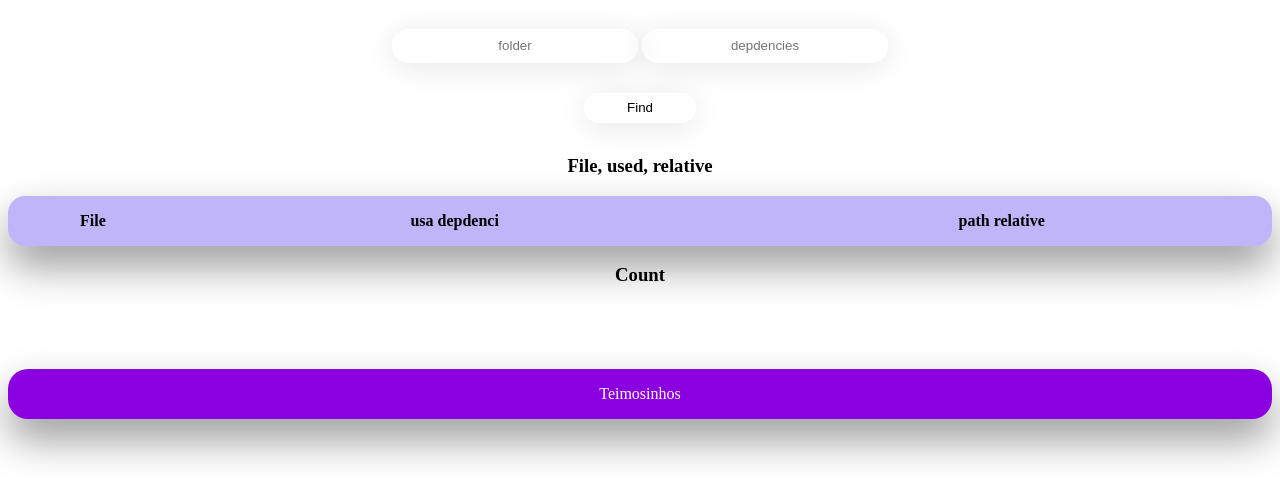
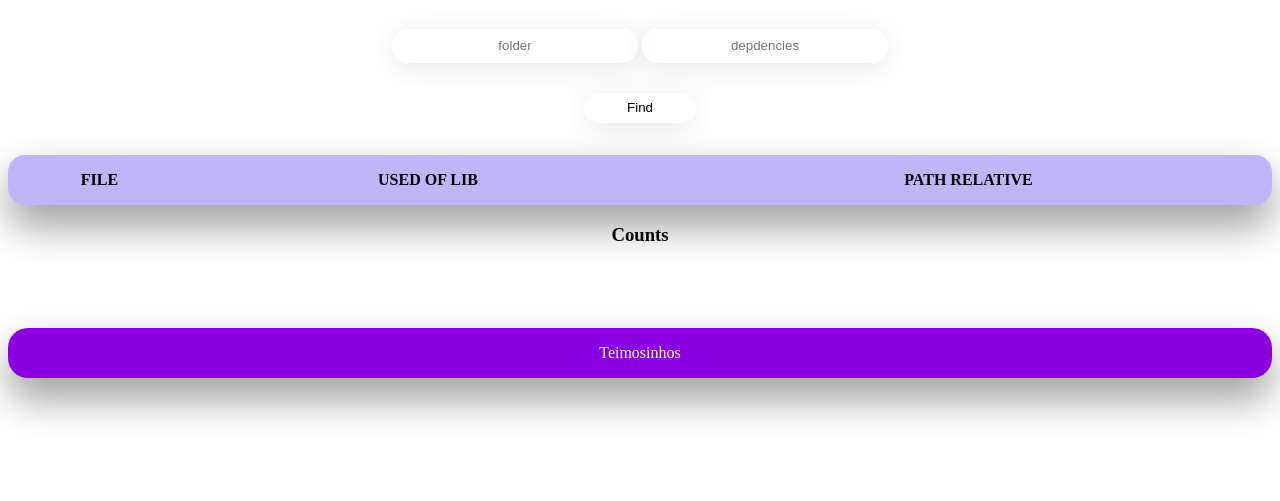
Before and after one commit to josiasmartins/manager-reports, a website: page public/index.html in a window 1280 px wide. Shown: the part 151-652 px from the top of the page. Drawn offline with Linux system fonts and the light colour scheme.

Commit message:
refactor: change name

```diff
--- a/public/index.html
+++ b/public/index.html
@@ -28,7 +28,7 @@
 
     <div class="container-input">
       <input id="folder" class="input" type="text" required placeholder="folder">
-      <input id="depdency" class="input" type="text" required placeholder="depdencies">
+      <input id="depdency" class="input" type="text" oninput="updateValue()" required placeholder="depdencies">
     </div>
 
     <div class="container-button">
@@ -37,38 +37,25 @@
     </div>
 
     <div class="container-table">
-      <h3>File, used, relative</h3>
+      <h3 class="lib"></h3>
       <table>
         <thead>
           <tr>
-            <th>File</th>
-            <th>usa depdenci</th>
-            <th>path relative</th>
+            <th>FILE</th>
+            <th>USED OF LIB</th>
+            <th>PATH RELATIVE</th>
           </tr>
         </thead>
 
         <tbody class="tbody-list">
-          <!-- <tr>
-            <th>novo</th>
-            <th>tres tres tres tres tres tres trestrestrestres trestrestres trestrestres</th>
-            <th>3</th>
-          </tr>
-          <tr>
-            <th>novo</th>
-            <th>tres</th>
-            <th>3</th>
-          </tr>
-          <tr>
-            <th>novo</th>
-            <th>tres</th>
-            <th>3</th>
-          </tr> -->
         </tbody>
       </table>
 
       </div>
-      <h3>Count</h3>
+
       <table class="table-count">
+        <h3>Counts</h3>
+
       </table>
     </div>
 
--- a/public/javascript/main.js
+++ b/public/javascript/main.js
@@ -2,6 +2,9 @@ const folder = document.querySelector('#folder');
 const depdency = document.querySelector('#depdency');
 const button = document.querySelector('.button-find')
 const tableCount = document.querySelector('.table-count');
+const libName = document.querySelector('.lib');
+
+libName.textContent = depdency.value;
 // error(false);
 
 const labelError = document.querySelector('.error');
@@ -107,8 +110,8 @@ const tbodyCount = (result) => {
   const headerCol1 = document.createElement('th');
   const headerCol2 = document.createElement('th');
 
-  headerCol1.innerHTML = "name";
-  headerCol2.innerText = "Counts";
+  headerCol1.innerHTML = "NAME";
+  headerCol2.innerText = "COUNTS";
 
   // tableCount.setAttribute('class')
 
@@ -139,6 +142,10 @@ const tbodyCount = (result) => {
 const cleanTable = () => {
   tBody.innerHTML = "";
   tableCount.innerHTML = '';
+}
+
+function updateValue() {
+  libName.innerText = depdency.value;
 }
 
 const sortObjectByValue = (obj) => {
```
